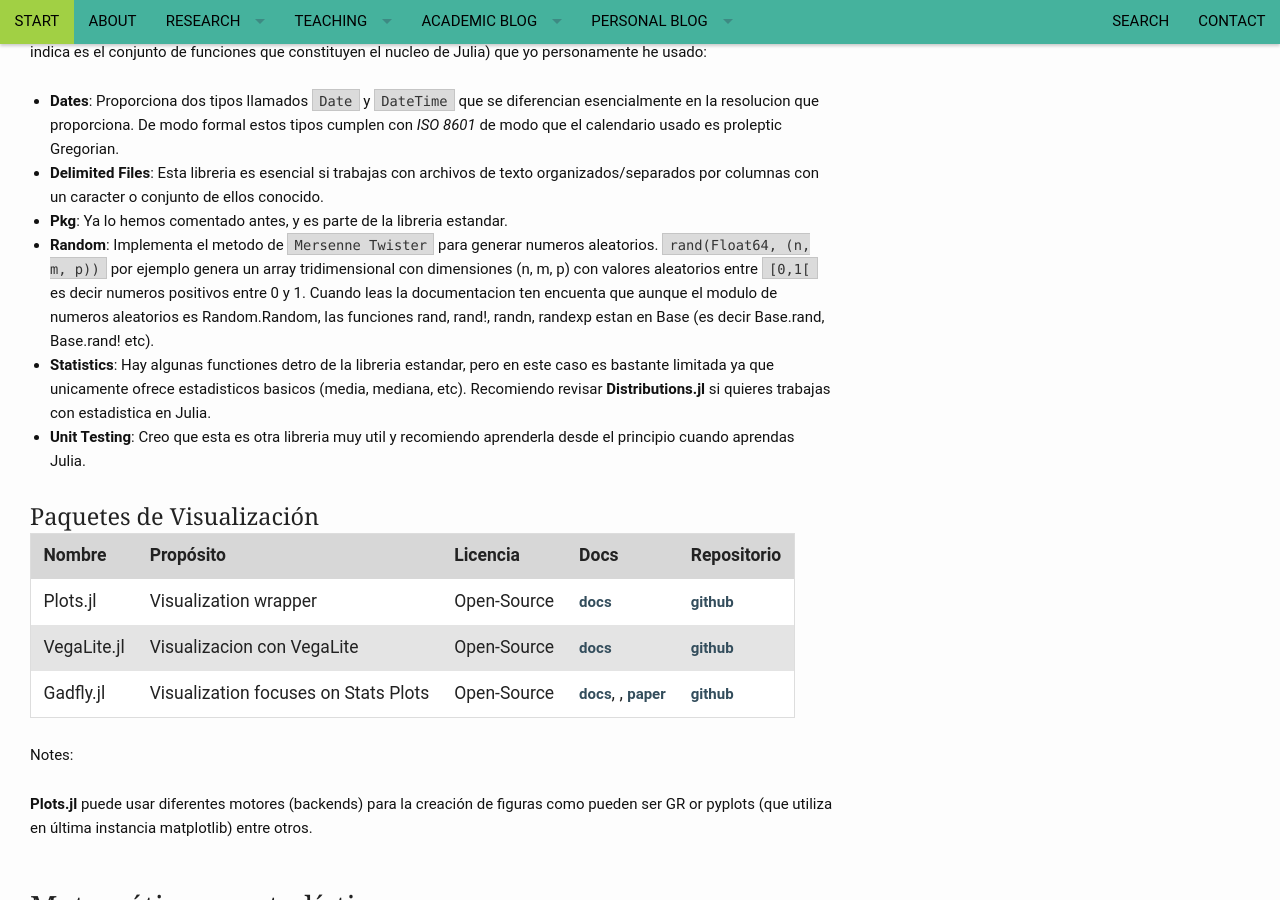
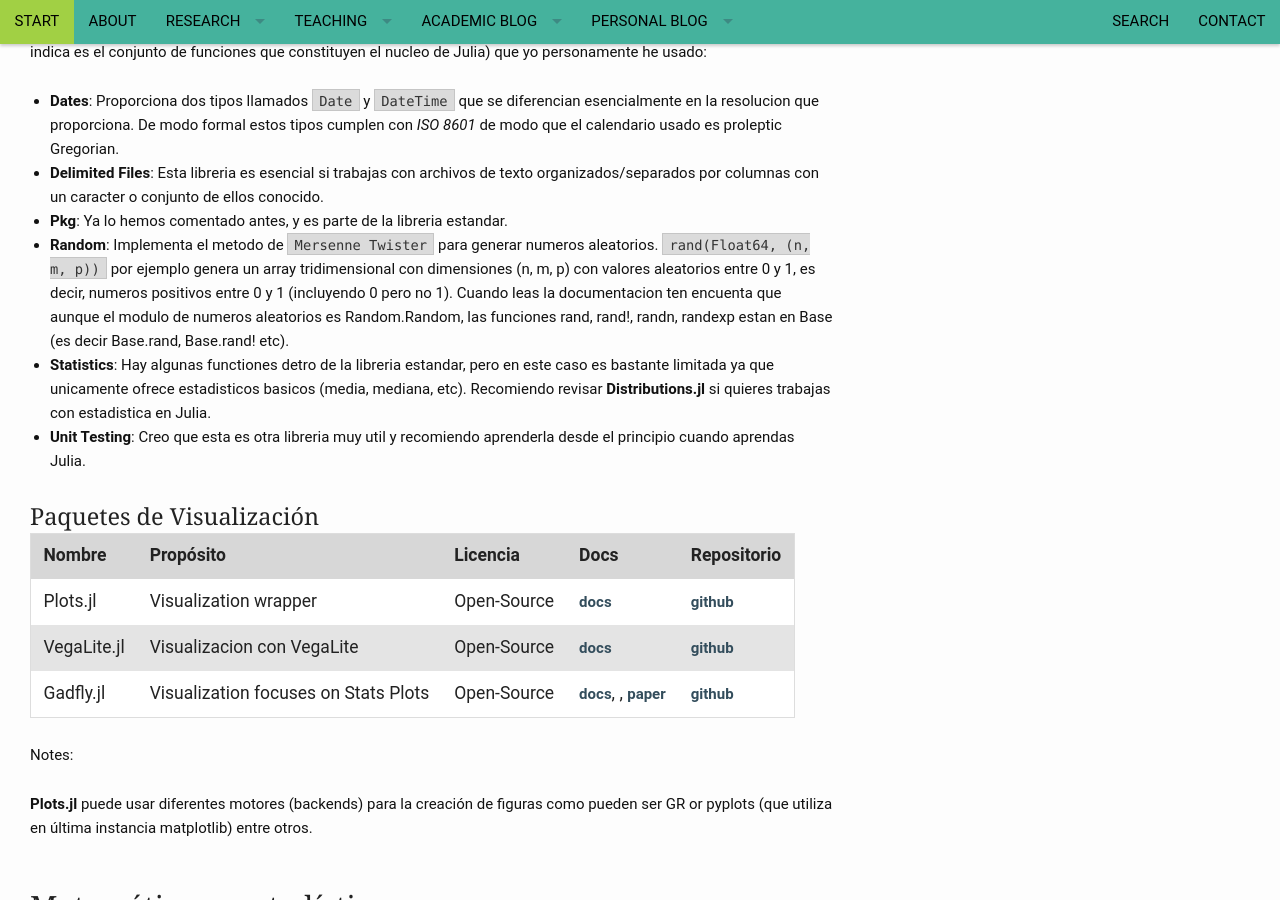
Before and after one commit to RCHG/rchg.github.io, a Jekyll site: the page built from _posts/2019-09-08-JuliaLibs.md, in a window 1280 px wide and 900 px high, scrolled down 4247 px. Built offline with Jekyll 4.4.1, drawn with Linux system fonts in a browser that asks for light colours; nearby versions of some CDN libraries; comment, search, counter and statistics services are not loaded.

Commit message:
Update 2019-09-08-JuliaLibs.md

```diff
--- a/_posts/2019-09-08-JuliaLibs.md
+++ b/_posts/2019-09-08-JuliaLibs.md
@@ -169,7 +169,7 @@ Os indico algunos modulos dentro de la libreria estandar (que es distribuida con
 - **Dates**: Proporciona dos tipos llamados `Date` y `DateTime` que se diferencian esencialmente en la resolucion que proporciona. De modo formal estos tipos cumplen con *ISO 8601* de modo que el calendario usado es proleptic Gregorian.
 - **Delimited Files**: Esta libreria es esencial si trabajas con archivos de texto organizados/separados por columnas con un caracter o conjunto de ellos conocido.
 - **Pkg**: Ya lo hemos comentado antes, y es parte de la libreria estandar.
-- **Random**: Implementa el metodo de `Mersenne Twister` para generar numeros aleatorios. `rand(Float64, (n, m, p))` por ejemplo genera un array tridimensional con dimensiones (n, m, p) con valores aleatorios entre `[0,1[` es decir numeros positivos entre 0 y 1. Cuando leas la documentacion ten encuenta que aunque el modulo de numeros aleatorios es Random.Random, las funciones rand, rand!, randn, randexp estan en Base (es decir Base.rand, Base.rand! etc).
+- **Random**: Implementa el metodo de `Mersenne Twister` para generar numeros aleatorios. `rand(Float64, (n, m, p))` por ejemplo genera un array tridimensional con dimensiones (n, m, p) con valores aleatorios entre 0 y 1, es decir, numeros positivos entre 0 y 1 (incluyendo 0 pero no 1). Cuando leas la documentacion ten encuenta que aunque el modulo de numeros aleatorios es Random.Random, las funciones rand, rand!, randn, randexp estan en Base (es decir Base.rand, Base.rand! etc).
 - **Statistics**: Hay algunas functiones detro de la libreria estandar, pero en este caso es bastante limitada ya que unicamente ofrece estadisticos basicos (media, mediana, etc). Recomiendo revisar **Distributions.jl** si quieres trabajas con estadistica en Julia.
 - **Unit Testing**: Creo que esta es otra libreria muy util y recomiendo aprenderla desde el principio cuando aprendas Julia.
 
```
